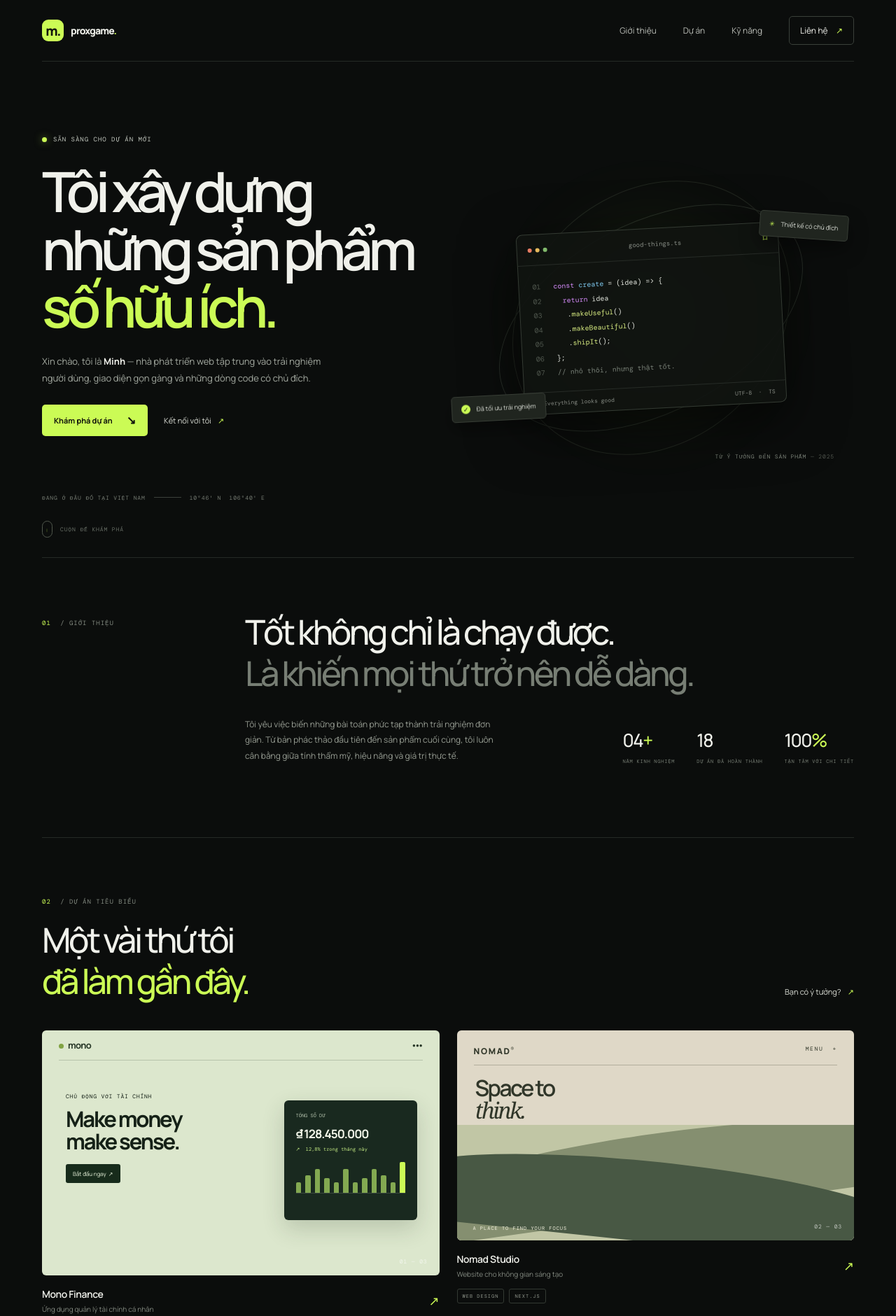
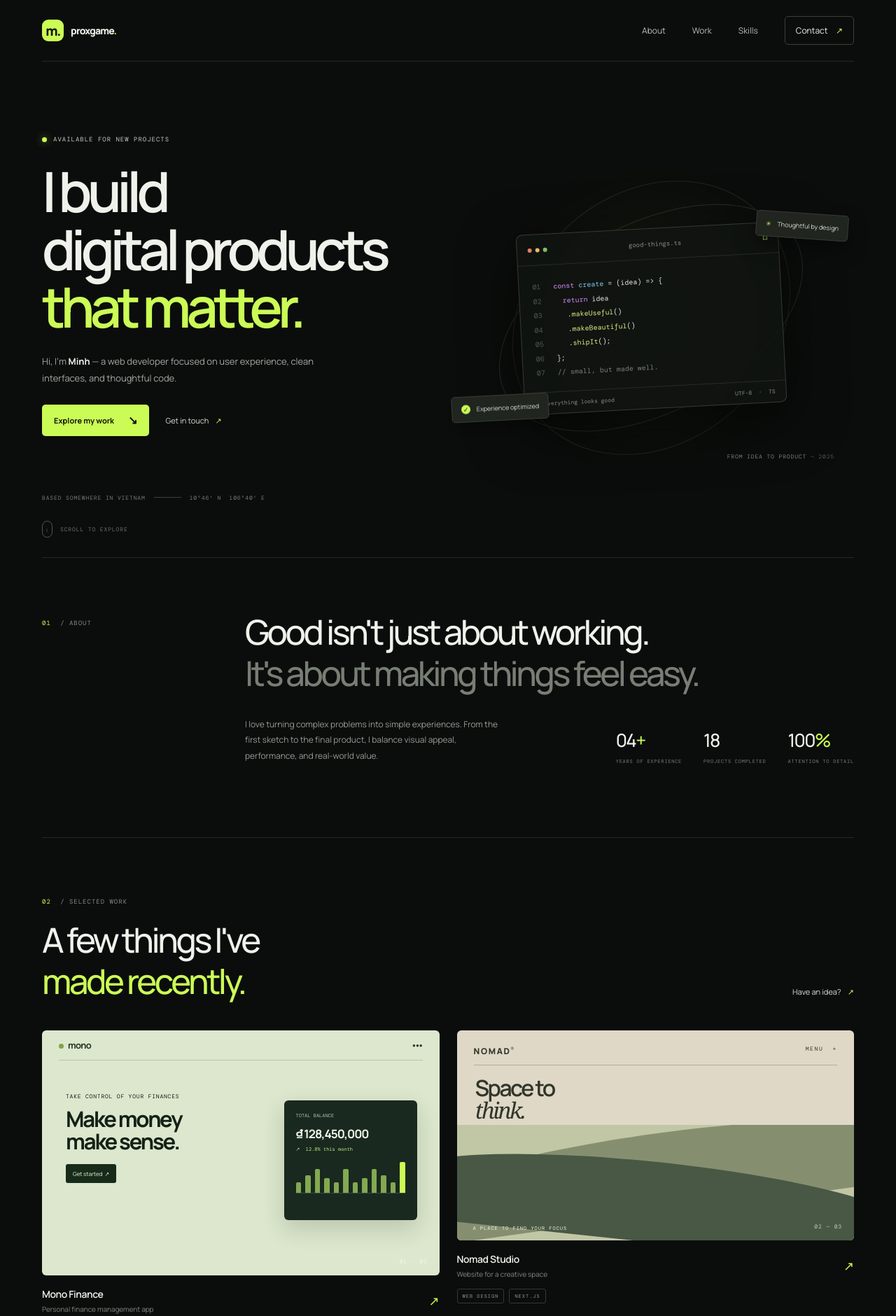
Before and after one commit to lonbgddd/proxgame.pr, a plain HTML site: page index.html in a window 1280 px wide. Shown: the top 1880 px of the page at 70% size. Drawn offline with nearby package versions, Linux system fonts and the light colour scheme.

Commit message:
Translate portfolio page to English
Co-authored-by: Copilot <223556219+Copilot@users.noreply.github.com>

```diff
--- a/index.html
+++ b/index.html
@@ -1,14 +1,14 @@
 <!doctype html>
-<html lang="vi">
+<html lang="en">
   <head>
     <meta charset="UTF-8" />
     <meta name="viewport" content="width=device-width, initial-scale=1.0" />
     <meta
       name="description"
-      content="Portfolio của Proxgame — nhà phát triển web tạo ra những sản phẩm số hữu ích, chỉn chu và dễ sử dụng."
+      content="Proxgame's portfolio — a web developer creating useful, polished, and easy-to-use digital products."
     />
     <meta name="theme-color" content="#0b0d0c" />
-    <title>Proxgame — Nhà phát triển web</title>
+    <title>Proxgame — Web Developer</title>
     <link rel="preconnect" href="https://fonts.googleapis.com" />
     <link rel="preconnect" href="https://fonts.gstatic.com" crossorigin />
     <link
@@ -21,44 +21,44 @@
   <body>
     <div class="site-shell">
       <header class="site-header">
-        <a class="wordmark" href="#home" aria-label="Proxgame, về đầu trang">
+        <a class="wordmark" href="#home" aria-label="Proxgame, back to top">
           <span class="wordmark-mark">m.</span>
           <span>proxgame<span class="wordmark-dot">.</span></span>
         </a>
         <button class="menu-toggle" type="button" aria-expanded="false" aria-controls="site-nav">
-          <span class="sr-only">Mở menu điều hướng</span>
+          <span class="sr-only">Open navigation menu</span>
           <span></span>
           <span></span>
         </button>
-        <nav class="site-nav" id="site-nav" aria-label="Điều hướng chính">
-          <a href="#about">Giới thiệu</a>
-          <a href="#work">Dự án</a>
-          <a href="#skills">Kỹ năng</a>
-          <a class="nav-contact" href="#contact">Liên hệ <span aria-hidden="true">↗</span></a>
+        <nav class="site-nav" id="site-nav" aria-label="Main navigation">
+          <a href="#about">About</a>
+          <a href="#work">Work</a>
+          <a href="#skills">Skills</a>
+          <a class="nav-contact" href="#contact">Contact <span aria-hidden="true">↗</span></a>
         </nav>
       </header>
 
       <main>
         <section class="hero section-wrap" id="home">
           <div class="hero-copy">
-            <p class="eyebrow"><span class="status-dot"></span> SẴN SÀNG CHO DỰ ÁN MỚI</p>
-            <h1>Tôi xây dựng<br />những sản phẩm<br /><span class="accent-text">số hữu ích.</span></h1>
+            <p class="eyebrow"><span class="status-dot"></span> AVAILABLE FOR NEW PROJECTS</p>
+            <h1>I build<br />digital products<br /><span class="accent-text">that matter.</span></h1>
             <p class="hero-intro">
-              Xin chào, tôi là <strong>Minh</strong> — nhà phát triển web tập trung vào trải
-              nghiệm người dùng, giao diện gọn gàng và những dòng code có chủ đích.
+              Hi, I'm <strong>Minh</strong> — a web developer focused on user experience,
+              clean interfaces, and thoughtful code.
             </p>
             <div class="hero-actions">
-              <a class="button button-primary" href="#work">Khám phá dự án <span aria-hidden="true">↘</span></a>
-              <a class="text-link" href="#contact">Kết nối với tôi <span aria-hidden="true">↗</span></a>
+              <a class="button button-primary" href="#work">Explore my work <span aria-hidden="true">↘</span></a>
+              <a class="text-link" href="#contact">Get in touch <span aria-hidden="true">↗</span></a>
             </div>
             <div class="hero-meta">
-              <span>ĐANG Ở ĐÂU ĐÓ TẠI VIỆT NAM</span>
+              <span>BASED SOMEWHERE IN VIETNAM</span>
               <span class="meta-line"></span>
               <span>10°46' N&nbsp; 106°40' E</span>
             </div>
           </div>
 
-          <div class="hero-art" aria-label="Minh họa giao diện lập trình">
+          <div class="hero-art" aria-label="Illustration of a code editor">
             <div class="art-orbit orbit-one"></div>
             <div class="art-orbit orbit-two"></div>
             <div class="art-glow"></div>
@@ -75,34 +75,34 @@
                 <p><span class="code-number">04</span> &nbsp;&nbsp; .<span class="code-yellow">makeBeautiful</span>()</p>
                 <p><span class="code-number">05</span> &nbsp;&nbsp; .<span class="code-yellow">shipIt</span>();</p>
                 <p><span class="code-number">06</span> };</p>
-                <p class="code-comment"><span class="code-number">07</span> // nhỏ thôi, nhưng thật tốt.</p>
+                <p class="code-comment"><span class="code-number">07</span> // small, but made well.</p>
               </div>
               <div class="window-footer">
                 <span><i class="footer-pulse"></i> Everything looks good</span>
                 <span>UTF-8&nbsp; · &nbsp;TS</span>
               </div>
             </div>
-            <div class="floating-note note-top"><span>✳</span> Thiết kế có chủ đích</div>
-            <div class="floating-note note-bottom"><span class="note-check">✓</span> Đã tối ưu trải nghiệm</div>
-            <div class="art-caption">TỪ Ý TƯỞNG ĐẾN SẢN PHẨM <span>— 2025</span></div>
+            <div class="floating-note note-top"><span>✳</span> Thoughtful by design</div>
+            <div class="floating-note note-bottom"><span class="note-check">✓</span> Experience optimized</div>
+            <div class="art-caption">FROM IDEA TO PRODUCT <span>— 2025</span></div>
           </div>
-          <a class="scroll-cue" href="#about"><span></span> CUỘN ĐỂ KHÁM PHÁ</a>
+          <a class="scroll-cue" href="#about"><span></span> SCROLL TO EXPLORE</a>
         </section>
 
         <section class="intro-section section-wrap" id="about">
-          <div class="section-label"><span>01</span> / GIỚI THIỆU</div>
+          <div class="section-label"><span>01</span> / ABOUT</div>
           <div class="intro-content">
-            <h2>Tốt không chỉ là chạy được.<br /><span>Là khiến mọi thứ trở nên dễ dàng.</span></h2>
+            <h2>Good isn't just about working.<br /><span>It's about making things feel easy.</span></h2>
             <div class="intro-bottom">
               <p>
-                Tôi yêu việc biến những bài toán phức tạp thành trải nghiệm đơn giản. Từ bản
-                phác thảo đầu tiên đến sản phẩm cuối cùng, tôi luôn cân bằng giữa tính thẩm mỹ,
-                hiệu năng và giá trị thực tế.
+                I love turning complex problems into simple experiences. From the first
+                sketch to the final product, I balance visual appeal, performance, and
+                real-world value.
               </p>
               <div class="stats">
-                <div><strong>04<span>+</span></strong><small>NĂM KINH NGHIỆM</small></div>
-                <div><strong>18</strong><small>DỰ ÁN ĐÃ HOÀN THÀNH</small></div>
-                <div><strong>100<span>%</span></strong><small>TẬN TÂM VỚI CHI TIẾT</small></div>
+                <div><strong>04<span>+</span></strong><small>YEARS OF EXPERIENCE</small></div>
+                <div><strong>18</strong><small>PROJECTS COMPLETED</small></div>
+                <div><strong>100<span>%</span></strong><small>ATTENTION TO DETAIL</small></div>
               </div>
             </div>
           </div>
@@ -111,68 +111,68 @@
         <section class="work-section section-wrap" id="work">
           <div class="section-heading">
             <div>
-              <div class="section-label"><span>02</span> / DỰ ÁN TIÊU BIỂU</div>
-              <h2>Một vài thứ tôi<br /><span>đã làm gần đây.</span></h2>
+              <div class="section-label"><span>02</span> / SELECTED WORK</div>
+              <h2>A few things I've<br /><span>made recently.</span></h2>
             </div>
-            <a class="text-link all-projects" href="#contact">Bạn có ý tưởng? <span aria-hidden="true">↗</span></a>
+            <a class="text-link all-projects" href="#contact">Have an idea? <span aria-hidden="true">↗</span></a>
           </div>
           <div class="project-grid">
             <article class="project-card project-large">
-              <a class="project-visual visual-finance" href="#contact" aria-label="Trao đổi về dự án Mono Finance">
+              <a class="project-visual visual-finance" href="#contact" aria-label="Discuss the Mono Finance project">
                 <div class="finance-top"><span class="mini-brand"><i></i> mono</span><span>●●●</span></div>
-                <div class="finance-copy"><small>CHỦ ĐỘNG VỚI TÀI CHÍNH</small><strong>Make money<br />make sense.</strong><span class="mini-button">Bắt đầu ngay&nbsp; ↗</span></div>
-                <div class="finance-card"><small>TỔNG SỐ DƯ</small><strong>₫ 128.450.000</strong><span>↗&nbsp; 12,8% trong tháng này</span><div class="chart-bars"><i></i><i></i><i></i><i></i><i></i><i></i><i></i><i></i><i></i><i></i><i></i><i></i></div></div>
+                <div class="finance-copy"><small>TAKE CONTROL OF YOUR FINANCES</small><strong>Make money<br />make sense.</strong><span class="mini-button">Get started&nbsp; ↗</span></div>
+                <div class="finance-card"><small>TOTAL BALANCE</small><strong>₫ 128,450,000</strong><span>↗&nbsp; 12.8% this month</span><div class="chart-bars"><i></i><i></i><i></i><i></i><i></i><i></i><i></i><i></i><i></i><i></i><i></i><i></i></div></div>
                 <span class="visual-index">01 — 03</span>
               </a>
-              <div class="project-info"><div><h3>Mono Finance</h3><p>Ứng dụng quản lý tài chính cá nhân</p></div><span class="project-arrow">↗</span></div>
+              <div class="project-info"><div><h3>Mono Finance</h3><p>Personal finance management app</p></div><span class="project-arrow">↗</span></div>
               <div class="project-tags"><span>PRODUCT DESIGN</span><span>REACT</span><span>FINTECH</span></div>
             </article>
             <article class="project-card">
-              <a class="project-visual visual-nomad" href="#contact" aria-label="Trao đổi về dự án Nomad Studio">
+              <a class="project-visual visual-nomad" href="#contact" aria-label="Discuss the Nomad Studio project">
                 <div class="nomad-head">NOMAD<span>®</span><span class="nomad-menu">MENU&nbsp; +</span></div>
                 <div class="nomad-main">Space to<br /><em>think.</em></div>
                 <div class="nomad-image"><div class="sun"></div><div class="hill hill-back"></div><div class="hill hill-front"></div><div class="nomad-caption">A PLACE TO FIND YOUR FOCUS</div></div>
                 <span class="visual-index">02 — 03</span>
               </a>
-              <div class="project-info"><div><h3>Nomad Studio</h3><p>Website cho không gian sáng tạo</p></div><span class="project-arrow">↗</span></div>
+              <div class="project-info"><div><h3>Nomad Studio</h3><p>Website for a creative space</p></div><span class="project-arrow">↗</span></div>
               <div class="project-tags"><span>WEB DESIGN</span><span>NEXT.JS</span></div>
             </article>
             <article class="project-card">
-              <a class="project-visual visual-greens" href="#contact" aria-label="Trao đổi về dự án Greens">
+              <a class="project-visual visual-greens" href="#contact" aria-label="Discuss the Greens project">
                 <div class="greens-label">GREENS<span>®</span></div>
                 <div class="greens-copy">Good food.<br /><i>Good mood.</i></div>
                 <div class="greens-fruit fruit-one"></div><div class="greens-fruit fruit-two"></div><div class="greens-fruit fruit-three"></div>
                 <span class="greens-sticker">GROWN<br />WITH<br />LOVE</span>
                 <span class="visual-index">03 — 03</span>
               </a>
-              <div class="project-info"><div><h3>Greens Market</h3><p>Nhận diện thương hiệu thực phẩm sạch</p></div><span class="project-arrow">↗</span></div>
+              <div class="project-info"><div><h3>Greens Market</h3><p>Brand identity for a fresh food market</p></div><span class="project-arrow">↗</span></div>
               <div class="project-tags"><span>BRANDING</span><span>E-COMMERCE</span></div>
             </article>
           </div>
         </section>
 
         <section class="skills-section section-wrap" id="skills">
-          <div class="section-label"><span>03</span> / BỘ CÔNG CỤ</div>
+          <div class="section-label"><span>03</span> / TOOLKIT</div>
           <div class="skills-layout">
-            <h2>Công cụ tốt<br />cho <span>việc tốt.</span></h2>
+            <h2>Good tools<br />for <span>good work.</span></h2>
             <div class="skills-content">
-              <p>Tôi chọn công nghệ dựa trên bài toán — không phải trào lưu.</p>
+              <p>I choose technology to solve problems — not to follow trends.</p>
               <div class="skill-list">
                 <div><span>01</span><strong>Frontend</strong><p>React&nbsp; · &nbsp;Next.js&nbsp; · &nbsp;TypeScript&nbsp; · &nbsp;CSS</p><span class="skill-plus">↗</span></div>
                 <div><span>02</span><strong>Backend</strong><p>Node.js&nbsp; · &nbsp;REST API&nbsp; · &nbsp;PostgreSQL</p><span class="skill-plus">↗</span></div>
-                <div><span>03</span><strong>Thiết kế</strong><p>Figma&nbsp; · &nbsp;Design systems&nbsp; · &nbsp;Prototyping</p><span class="skill-plus">↗</span></div>
-                <div><span>04</span><strong>Quy trình</strong><p>Git&nbsp; · &nbsp;Agile&nbsp; · &nbsp;Testing&nbsp; · &nbsp;CI/CD</p><span class="skill-plus">↗</span></div>
+                <div><span>03</span><strong>Design</strong><p>Figma&nbsp; · &nbsp;Design systems&nbsp; · &nbsp;Prototyping</p><span class="skill-plus">↗</span></div>
+                <div><span>04</span><strong>Workflow</strong><p>Git&nbsp; · &nbsp;Agile&nbsp; · &nbsp;Testing&nbsp; · &nbsp;CI/CD</p><span class="skill-plus">↗</span></div>
               </div>
             </div>
           </div>
         </section>
 
         <section class="contact-section section-wrap" id="contact">
-          <div class="section-label"><span>04</span> / BẮT ĐẦU ĐIỀU GÌ ĐÓ</div>
+          <div class="section-label"><span>04</span> / LET'S GET STARTED</div>
           <div class="contact-content">
-            <p class="eyebrow"><span class="status-dot"></span> HỘP THƯ LUÔN MỞ</p>
-            <h2>Có một ý tưởng<br />đang chờ <span>được làm?</span></h2>
-            <p class="contact-description">Kể tôi nghe về nó. Một lời chào, một câu hỏi, hay một dự án mới — tôi đều rất vui được kết nối.</p>
+            <p class="eyebrow"><span class="status-dot"></span> MY INBOX IS ALWAYS OPEN</p>
+            <h2>Have an idea<br />waiting to <span>come to life?</span></h2>
+            <p class="contact-description">Tell me about it. Whether it's a quick hello, a question, or a new project, I'd love to hear from you.</p>
             <a class="button button-primary contact-button" href="mailto:longnpdevmobile@gmail.com">longnpdevmobile@gmail.com <span aria-hidden="true">↗</span></a>
           </div>
           <div class="contact-decoration" aria-hidden="true">✳</div>
@@ -181,7 +181,7 @@
 
       <footer class="site-footer section-wrap">
         <a class="wordmark footer-wordmark" href="#home"><span class="wordmark-mark">p.</span><span>proxgame<span class="wordmark-dot">.</span></span></a>
-        <p>Được làm bằng sự tò mò <span>✳</span> và nhiều cà phê.</p>
+        <p>Made with curiosity <span>✳</span> and plenty of coffee.</p>
         <div class="footer-links"><a href="#contact">EMAIL ↗</a><a href="#contact">LINKEDIN ↗</a><a href="#contact">GITHUB ↗</a></div>
         <span class="copyright">© <span id="year">2025</span> NGUYỄN MINH</span>
       </footer>
```
